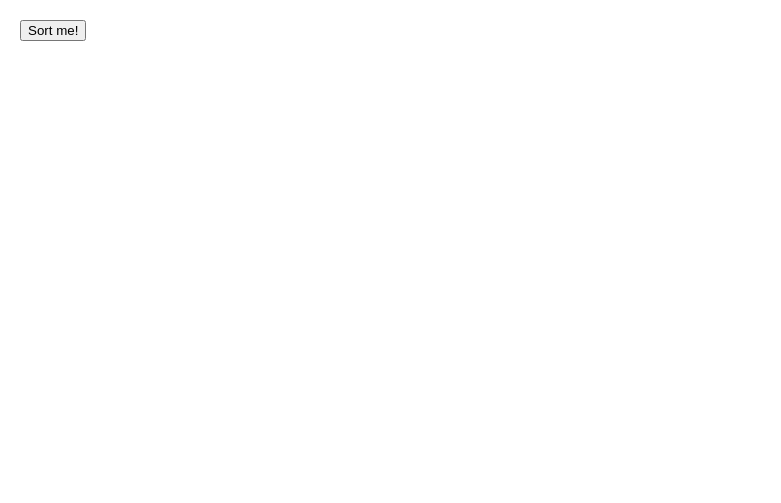
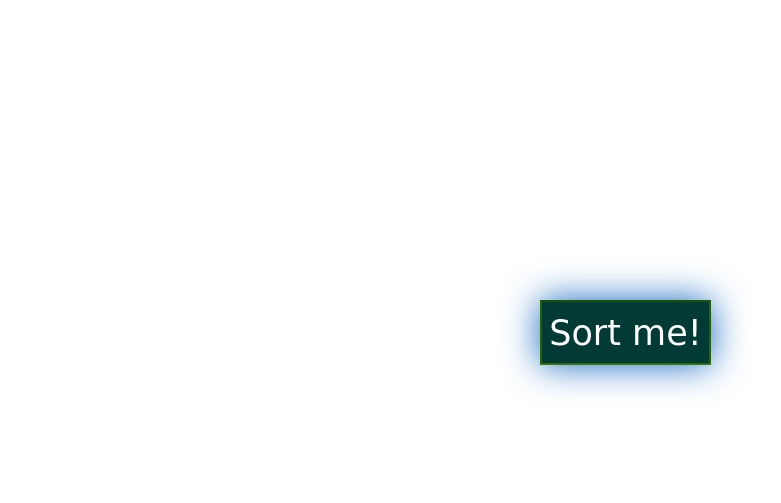
Before and after one commit to fayvera/harrypotter-js, a plain HTML site: page index.html in a window 1280 px wide. Shown: the whole page, without its empty margins (0-781 px from the left). Drawn offline with Linux system fonts and the light colour scheme.

Commit message:
adds styling

```diff
--- a/src/option.js
+++ b/src/option.js
@@ -6,6 +6,7 @@ class Option {
         this.houseId = option.house_id
         this.questionId = option.question_id
     }
+
 
 }
 
@@ -16,7 +17,7 @@ function appendOptions(options, element){
     for (let option of options){
         let opt = document.createElement("option")
         opt.innerText = option.content
-        opt.setAttribute('id', option.house_id.toString())
+        opt.id = option.houseId.toString()
 
         opt.addEventListener("click", nextQuestion)
         ul.append(opt)
--- a/stylesheet/application.css
+++ b/stylesheet/application.css
@@ -1,7 +1,9 @@
 body {
     font:20px;
     margin: 20px;
-    background-image: "logo/forest.jpeg";
+    /* background-image: url("logo/forest.jpeg"); */
+    font-family: "Sacramento";
+
 }
 
 .bgimg {
@@ -15,6 +17,7 @@ body {
     background-position: center;
     background-size: cover;
     opacity: 0.2;
+
 }
 
 #question-container {
@@ -25,6 +28,7 @@ body {
     box-sizing: content-box;
     box-shadow: black;
     display: flex;
+
 }
 
 #single-question {
@@ -34,3 +38,43 @@ body {
     /* padding: 20px; */
     box-sizing: content-box;
 }
+
+#quiz-container {
+    position: absolute;
+    margin: auto;
+    top: 50%;
+    left: 0;
+    right: 0;
+    bottom: 50%;
+    width: 200px;
+    height: 200px;
+}
+
+#start-quiz {
+    /* padding: 60;
+    position: center; */
+    width: 171px;
+    height: 65px;
+    background: hsl(173, 94%, 12%);
+    box-shadow: 0px 0px 16px #3a7dbb;
+    border-radius: 2px;
+    z-index: 3;
+    border: 2px solid;
+    transition: all 1s ease-in-out;
+    border-image: linear-gradient(#0c4607, rgb(63, 126, 1)) 30;
+    box-shadow: 0px 0px 36px #1366bf;
+    transition: all 1s ease-in-out;
+
+    font-family: "Sacramento", cursive;
+    text-align: center;
+    font-size: 35px;
+    -webkit-text-fill-color: white;
+
+}
+
+/* left: 56px;
+line-height: 70px;
+margin: 0 auto;
+transition: all 0.3s ease-in-out;
+background: -webkit-linear-gradient(#ffdc2a, #fb2182);
+-webkit-background-clip: text; */
```
Also changed, not shown: index.html (+0 -1 lines), src/question.js (+18 -4 lines), stylesheet/logo/forest.jpeg (renamed from logo/forest.jpeg), stylesheet/logo/logo.svg (renamed from logo/logo.svg).
